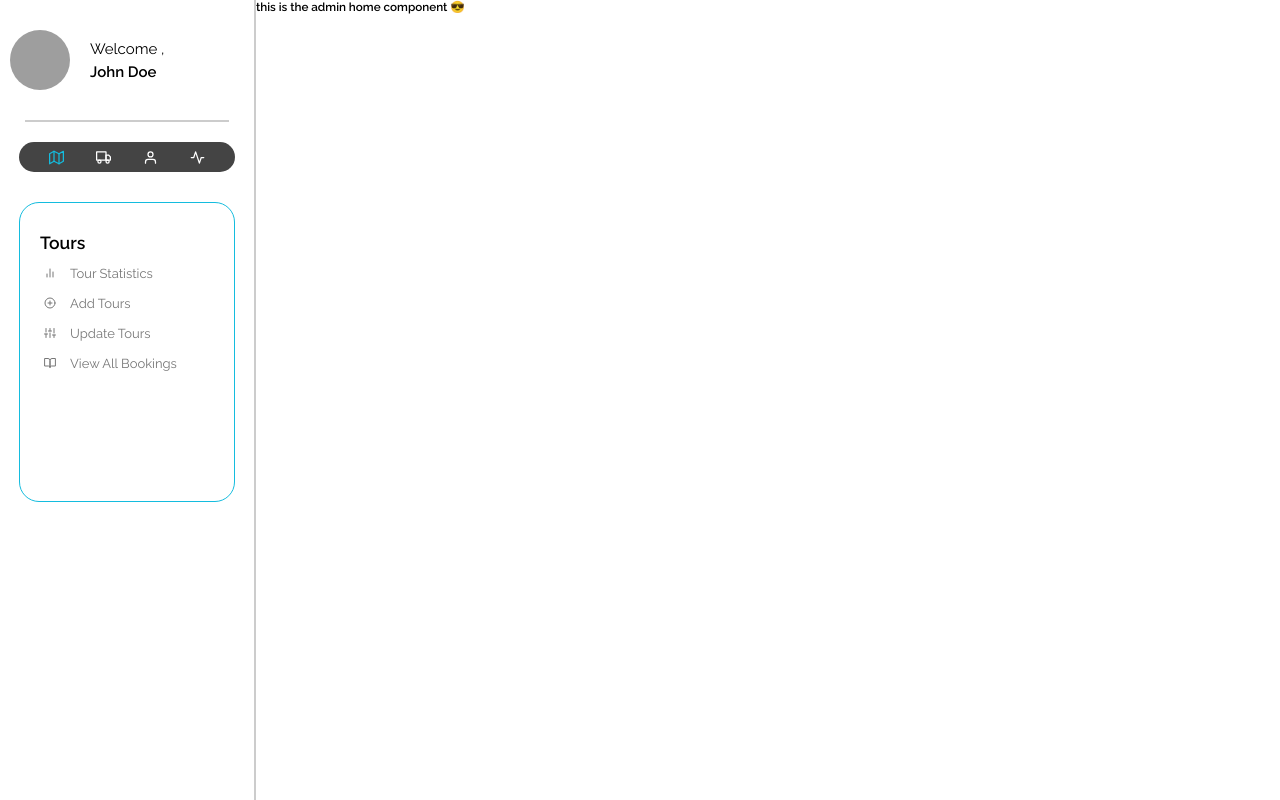
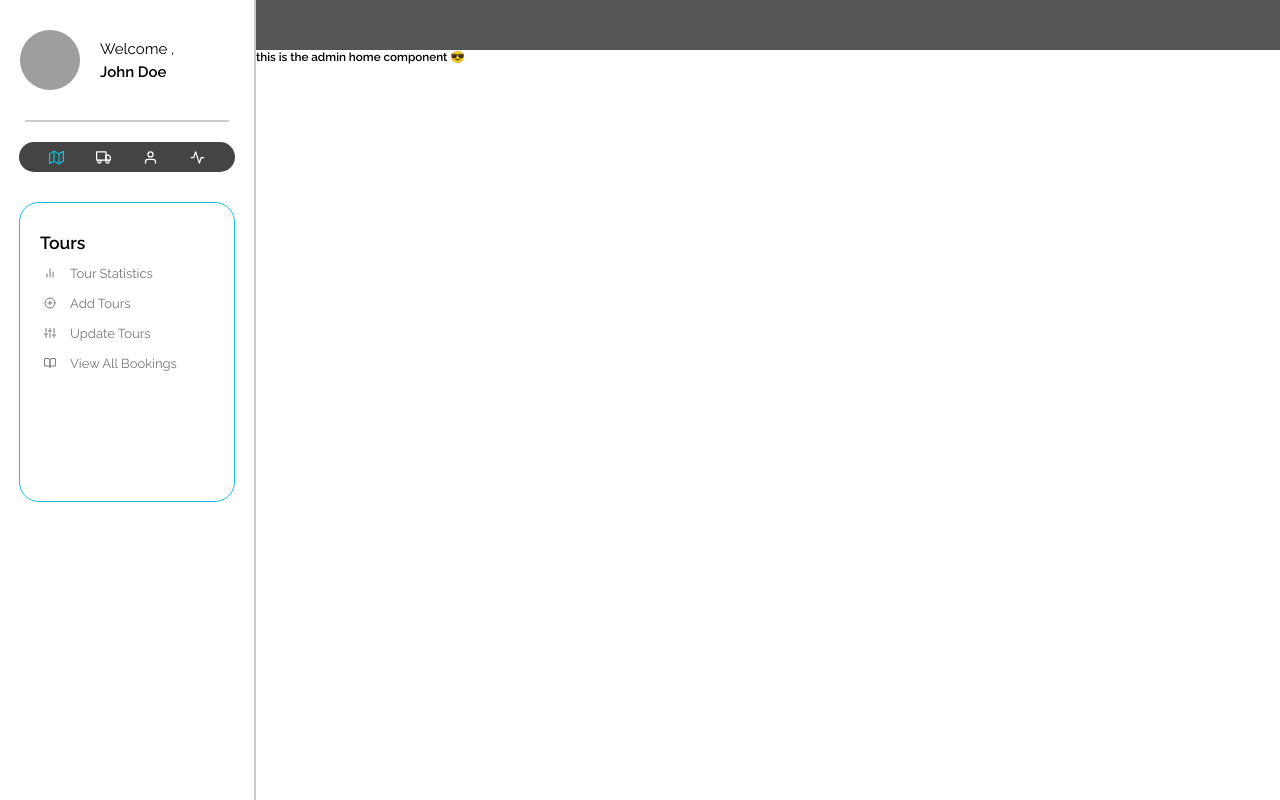
Before and after one commit to piyumanthaAB/tour-drive, a React (Create React App) app in the folder client/: page /admin/vehicles/add-vehicle in a window 1280 px wide. Built offline with nearby package versions, Linux system fonts and the light colour scheme; grey boxes are pictures that could not be loaded.

Commit message:
dashboard nav initialized

```diff
--- a/client/src/components/shared/Dashboard.jsx
+++ b/client/src/components/shared/Dashboard.jsx
@@ -1,6 +1,7 @@
 import React, { useEffect, useState } from 'react'
 import * as d from './DashboardElements';
 import { adminlinks,clientLinks } from '../../data/links';
+import DashboardNav from './DashboardNav';
 
 const Dashboard = ({ rightContainerContent }) => {
 
@@ -79,6 +80,7 @@ const Dashboard = ({ rightContainerContent }) => {
             </d.ContainerLeft>
 
             <d.ContainerRight>
+                <DashboardNav/>
                 {rightContainerContent}
             </d.ContainerRight>
         </d.Conatiner>
--- a/client/src/components/shared/DashboardElements.js
+++ b/client/src/components/shared/DashboardElements.js
@@ -27,7 +27,7 @@ export const ContainerRight = styled.div`
 export const LeftTopContainer = styled.div`
     display:flex ;
     width:100% ;
-    padding:3rem 1rem ;
+    padding:3rem 1rem 3rem 2rem ;
     ${'' /* justify-content:space-between ; */}
 
 `;
@@ -133,6 +133,7 @@ export const OptionContainer = styled(Link)`
     &:hover{
         ${'' /* color:#14BCDE ; */}
         color:#333;
+        font-weight:bold ;
         cursor: pointer;
     }
     color:#777 ;
--- /dev/null
+++ b/client/src/components/shared/DashboardNav.jsx
@@ -0,0 +1,15 @@
+import React from 'react'
+import * as n from './DashboardNavElements';
+
+const DashboardNav = () => {
+  return (
+      <n.NavContainer>
+          <n.NavBrandContainer>
+              {/* <n.NavLogo /> */}
+              {/* <n.NavBrandText>TourDrive</n.NavBrandText> */}
+          </n.NavBrandContainer>
+    </n.NavContainer>
+  )
+}
+
+export default DashboardNav
--- /dev/null
+++ b/client/src/components/shared/DashboardNavElements.js
@@ -0,0 +1,37 @@
+import styled from 'styled-components'
+import img from './../../images/camper-van.png'
+
+export const NavContainer = styled.div`
+    width:100% ;
+    min-height:5rem ;
+    background-color:#555 ;
+    padding: 1rem 2rem;
+`;
+
+export const NavBrandContainer = styled.div`
+    width:20% ;
+    ${'' /* background-color:#ccc ; */}
+    display:flex ;
+`;
+
+export const NavLogo = styled.div`
+
+    width:8rem ;
+    height:8rem ;
+    border-radius:5rem ;
+    background-color:#fff ;
+    background-image: url(${img});
+    background-position: center;
+    background-repeat: no-repeat;
+    background-size: cover;
+
+`;
+
+export const NavBrandText = styled.p`
+    font-size:2rem ;
+`;
+
+
+export const NavLinksContainer = styled.div`
+
+`;
```
Also changed, not shown: client/src/images/camper-van.png (added).
